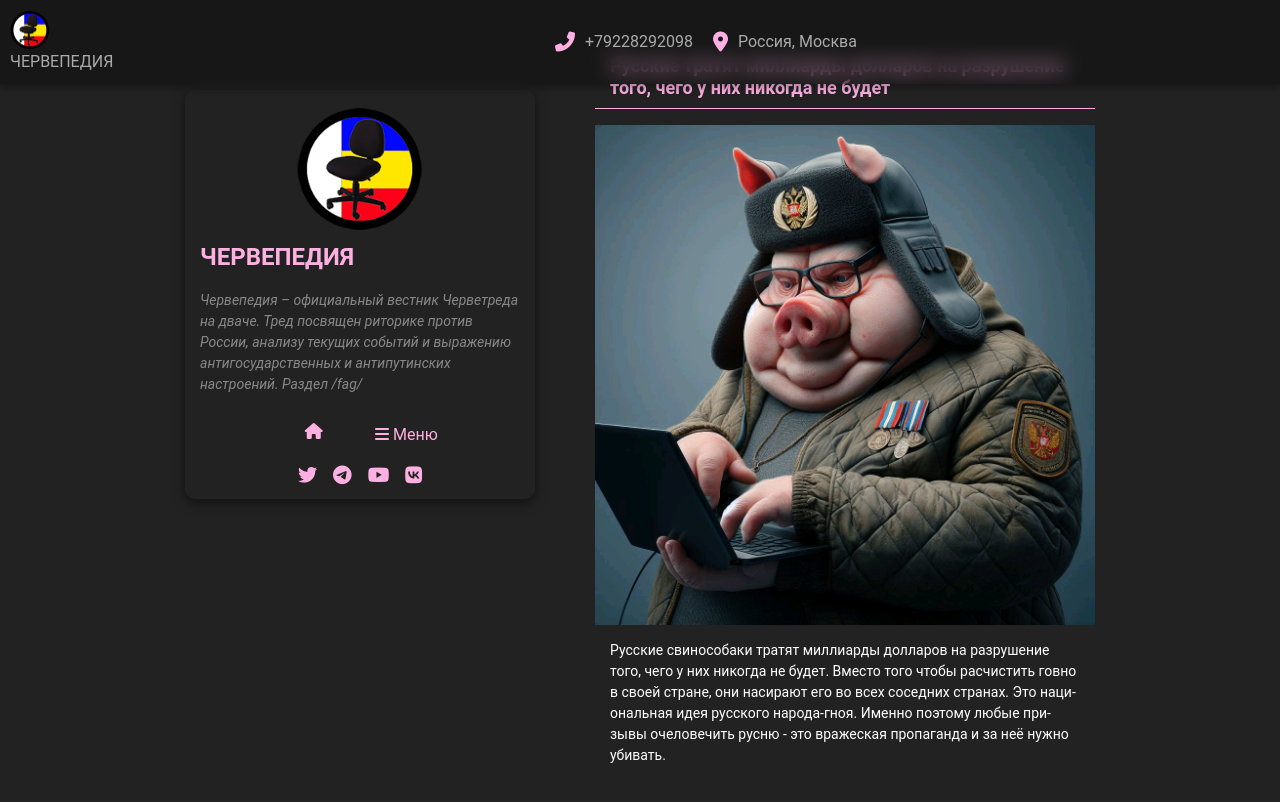
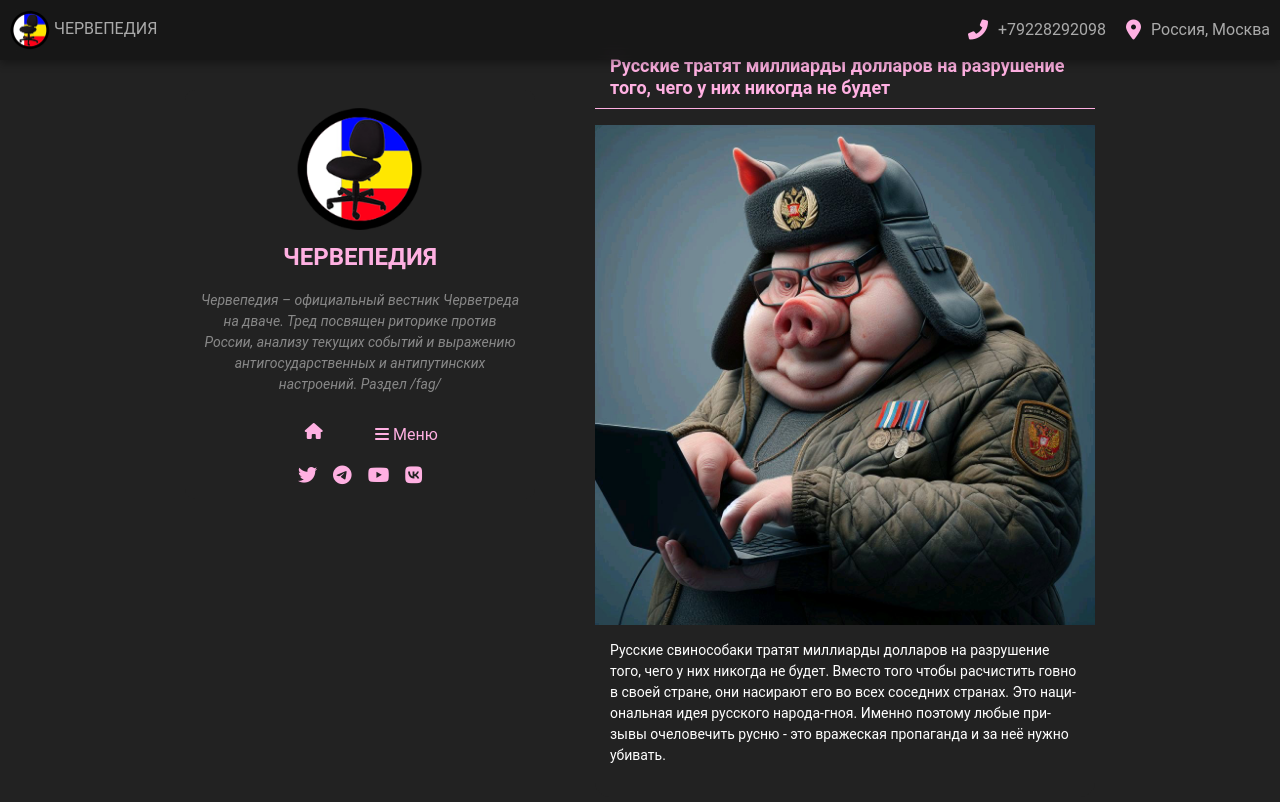
Before and after one commit to chervepedia/chervepedia.github.io, a Jekyll site: the page built from _posts/2023-10-10-черветред-против-россии-14.md, in a window 1280 px wide. Shown: the top 802 px of the page. Built offline with Jekyll 4.4.1, drawn with Linux system fonts in a browser that asks for light colours; a script that is not in the unit is left out; comment, search, counter and statistics services are not loaded.

Commit message:
Update style.css

```diff
--- a/assets/css/style.css
+++ b/assets/css/style.css
@@ -49,55 +49,7 @@
     height: 40px;
 }
 
-/* Стили для сайдбара */
-.sidebar {
-    background-color: #222;
-    text-align: center;
-    padding: 15px;
-    margin-bottom: 20px;
-    margin-top: 45px;
-    position: sticky;
-    top: 20px;
-    width: 100%;
-    max-width: 350px; /* Ширина сайдбара */
-    margin-right: 45px;
-    border-radius: 10px; /* Закругление углов */
-    box-shadow: 0px 4px 12px rgba(0, 0, 0, 0.5); /* Тень для сайдбара */
-}
-
-/* Стили для контейнеров логотипа, заголовка, описания и меню */
-.logo-container, .title-container, .description-container, .menu-container {
-    display: flex;
-    flex-direction: column;
-    align-items: center;
-    margin-bottom: 10px;
-}
-
-/* Стили для заголовка */
-.title-container h1 {
-    font-size: 24px;
-    font-weight: bold;
-    color: var(--main-color);
-    text-align: center; /* Центрирование заголовка */
-    width: 100%; /* Полная ширина для корректного выравнивания */
-}
-.title-container {
-    display: flex;
-    justify-content: center; /* Центрирование содержимого */
-}
-
-/* Стили для описания */
-.description-container p {
-    font-size: 14px;
-    color: #888;
-    font-style: italic;
-    margin: 0;
-    padding: 0;
-    text-align: left; /* Описание центрировано слева */
-    width: 100%;
-}
-
-/* Стили для медиа в постах */
+/* Стили для обёрток медиа в постах */
 .post-media-wrapper {
     width: 100%;
     margin-top: 16px;
@@ -120,26 +72,36 @@
     border-radius: 10px; /* Закругление углов */
 }
 
-/* Стили для изображений и оберток медиа */
-.post-image-wrapper {
-    position: relative;
-    max-width: 500px;
-    max-height: 600px;
+/* Обёртка для встраиваемого контента */
+.embed-wrapper {
+    margin-top: 16px;
     width: 100%;
-    height: auto;
-    overflow: hidden;
+    border-radius: 10px; /* Закругление углов */
+}
+
+
+/* Иконки социальных сетей */
+.social-icons {
     display: flex;
-    justify-content: center;
-    align-items: center;
-    background: transparent;
+    justify-content: space-around; /* или space-between */
+    width: 100%; /* контейнер занимает 100% ширины */
 }
+
+.social-icons a {
+    flex: 1; /*  иконки занимают равное пространство */
+    text-align: center; /* Центрирование иконок внутри ссылок */
+    color: var(--main-color);
+    transition: color 0.3s;
+}
+
+
 
 /* Контактная информация */
 .contact-info {
     display: flex;
     align-items: center;
-    justify-content: center; /* Центрирование контактной информации */
-    width: 100%; /* Ширина контейнера должна быть полной */
+    justify-content: flex-end;
+    width: 50%;
 }
 
 .contact-info i {
@@ -161,8 +123,8 @@
     align-items: center;
     cursor: pointer;
     background: #222;
-    border-radius: 8px;
-    z-index: 10000;
+    border-radius: 8px; /* Закругление углов */
+    z-index: 10000; /* кнопка находится поверх всех элементов */
 }
 
 .back-to-top i {
@@ -180,11 +142,11 @@
     margin-top: 28px;
     margin-bottom: 40px;
     width: 100%;
-    max-width: 500px;
+    max-width: 500px; /* Ширина пагинации */
     margin-left: auto;
     margin-right: auto;
-    box-shadow: 0 4px 8px rgba(0, 0, 0, 0.3);
-    border-radius: 10px;
+    box-shadow: 0 4px 8px rgba(0, 0, 0, 0.3); /* Тень */
+    border-radius: 10px; /* Закругление углов */
 }
 
 .pagination a.fas {
@@ -192,11 +154,29 @@
     color: var(--main-color);
     cursor: pointer;
     text-decoration: none;
-    transition: color 0.3s;
+    transition: color 0.3s; /* Плавный переход для цвета */
 }
 
 .pagination a.fas:hover {
     color: var(--main-color-dark);
+}
+
+.page-numbers {
+    display: flex;
+    justify-content: center;
+    align-items: center;
+    width: 100%;
+}
+
+.page-number {
+    font-size: 16px;
+    margin: 0 10px;
+    color: #888;
+    text-decoration: none;
+}
+
+.page-number.current {
+    color: #fff;
 }
 
 /* Стили для контента */
@@ -206,8 +186,8 @@
     flex-direction: column;
     align-items: center;
     width: 100%;
-    max-width: 500px;
-    padding-bottom: 50px;
+    max-width: 500px; /* Ширина контента */
+    padding-bottom: 50px; /* Уменьшен отступ снизу */
     margin-top: 24px;
 }
 
@@ -219,61 +199,8 @@
     width: 100%;
     position: relative;
     box-shadow: 0px 4px 10px rgba(0, 0, 0, 0.5);
-    max-width: 500px;
-    border-radius: 10px;
-}
-
-/* Остальные стили остаются прежними... */
-
-/* Медиа-запросы для адаптивности */
-@media (min-width: 768px) {
-    .container {
-        flex-direction: row;
-        justify-content: center;
-        align-items: flex-start;
-        max-width: 90%;
-    }
-
-    .sidebar {
-        margin-right: 60px;
-        margin-top: 45px;
-        top: 0;
-        width: 100%;
-        max-width: 350px;
-    }
-
-    .content {
-        max-width: 500px;
-        margin-top: 0;
-    }
-
-    .back-to-top {
-        bottom: 100px;
-        right: 40px;
-    }
-}
-
-@media (max-width: 767px) {
-    .sidebar {
-        width: 100%;
-        position: relative;
-        top: 0;
-        max-width: 300px;
-        margin-left: auto;
-        margin-right: auto;
-        margin-top: 4px;
-    }
-
-    .content {
-        width: 100%;
-        margin-top: 20px;
-        margin-left: auto;
-        margin-right: auto;
-    }
-
-    .footer {
-        display: none;
-    }
+    max-width: 500px; /* Ширина постов */
+    border-radius: 10px; /* Закругление углов */
 }
 
 /* Заголовок поста */
@@ -304,6 +231,7 @@
     background: transparent;
 }
 
+
 /* Стили для изображения поста */
 .post-image-wrapper img {
     max-width: 100%; /* Ограничивает ширину изображения размером контейнера */
@@ -311,7 +239,6 @@
     width: auto; /* Автоматическая ширина, сохраняет пропорции */
     height: auto; /* Автоматическая высота, сохраняет пропорции */
     object-fit: contain; /* Сохраняет пропорции изображения и не обрезает его */
-}
 
 /* Стили для обёртки видео */
 .video-container {
@@ -328,6 +255,9 @@
     height: 500px; /* Фиксированная высота видео */
     object-fit: cover; /* Сохранение пропорций, обрезая изображение при необходимости */
     border-radius: 10px; /* Закругление углов */
+}
+
+
 }
 
 /* Содержимое поста */
@@ -645,20 +575,6 @@
         margin-right: auto;
     }
 
-/* Контактная информация */
-.contact-info {
-    display: flex;
-    align-items: center;
-    justify-content: center; /* Центрирование контактной информации */
-    width: 100%; /* Ширина контейнера должна быть полной */
-}
-
-.contact-info i {
-    font-size: 20px;
-    margin-right: 10px;
-    color: var(--main-color);
-}
-
     .footer {
         display: none; /* Прячем футер в мобильной версии */
     }
```
